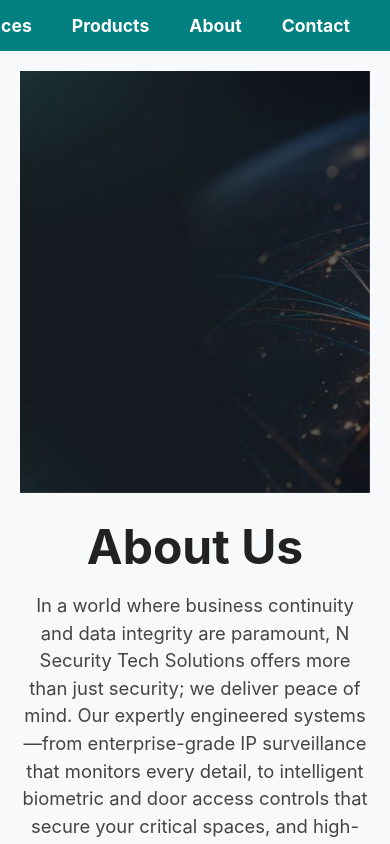
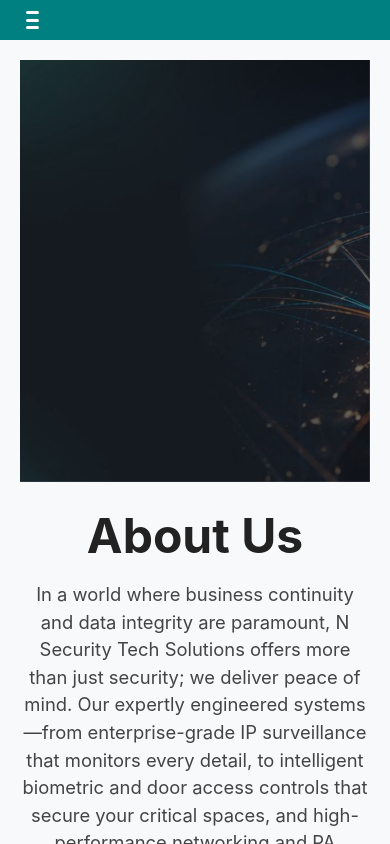
Before and after one commit to nvsecuretechsolutions/nvtech, a React (Create React App) app: page /nvtech/about in a window 390 px wide. Built offline with nearby package versions, Linux system fonts and the light colour scheme.

Commit message:
Updated css in few files

```diff
--- a/src/components/Header.jsx
+++ b/src/components/Header.jsx
@@ -1,16 +1,33 @@
-import React from 'react';
+import React, { useState } from 'react';
 import { Link } from 'react-router-dom';
 import '../styles/Header.css';
 
 const Header = () => {
+  const [menuOpen, setMenuOpen] = useState(false);
+
+  // Helper to close menu after navigation
+  const closeMenu = () => setMenuOpen(false);
+
   return (
     <header className="main-header">
-      <nav className="nav-links">
-        <Link to="/" className="nav-link">Home</Link>
-        <Link to="/services" className="nav-link">Services</Link>
-        <Link to="/products" className="nav-link">Products</Link>
-        <Link to="/about" className="nav-link">About</Link>
-        <Link to="/contact" className="nav-link">Contact</Link>
+      {/* Hamburger menu button (only visible on mobile) */}
+      <button
+        className="menu-toggle"
+        onClick={() => setMenuOpen(!menuOpen)}
+        aria-label="Toggle navigation"
+      >
+        <span className="bar"></span>
+        <span className="bar"></span>
+        <span className="bar"></span>
+      </button>
+
+      {/* Navigation links */}
+      <nav className={`nav-links ${menuOpen ? 'open' : ''}`}>
+        <Link to="/" className="nav-link" onClick={closeMenu}>Home</Link>
+        <Link to="/services" className="nav-link" onClick={closeMenu}>Services</Link>
+        <Link to="/products" className="nav-link" onClick={closeMenu}>Products</Link>
+        <Link to="/about" className="nav-link" onClick={closeMenu}>About</Link>
+        <Link to="/contact" className="nav-link" onClick={closeMenu}>Contact</Link>
       </nav>
     </header>
   );
--- a/src/styles/Footer.css
+++ b/src/styles/Footer.css
@@ -4,6 +4,7 @@
   display: flex;
   justify-content: space-around; /* evenly space all sections */
   align-items: flex-start; /* align items at the top */
+  flex-wrap: wrap; /* allow wrapping if needed */
 }
 
 .footer-links,
@@ -20,7 +21,7 @@
 .footer-title {
   font-size: 20px;
   font-weight: bold;
-  color: white; /* title stays white on teal background */
+  color: white;
   margin-bottom: 10px;
 }
 
@@ -36,14 +37,14 @@
 
 .footer-links ul li a,
 .footer-address a {
-  color: white; /* links and address are white by default */
+  color: white;
   text-decoration: none;
   transition: color 0.3s ease;
 }
 
 .footer-links ul li a:hover,
 .footer-address a:hover {
-  color: lightblue; /* hover effect */
+  color: lightblue;
 }
 
 .footer-address {
@@ -52,7 +53,7 @@
 
 .social-icons {
   display: flex;
-  gap: 10px; /* equal spacing between icons */
+  gap: 10px;
   margin-right: 100px;
 }
 
@@ -67,13 +68,50 @@
 }
 
 .footer-address .social-icons {
-  margin-top: 10px; /* spacing between address and icons */
+  margin-top: 10px;
 }
 
-.footer-address{
+.footer-address {
   margin-right: 150px;
 }
 
 .footer-address a {
-  white-space: nowrap;   /* keeps text on one line */
+  white-space: nowrap;
 }
+
+/* Mobile responsiveness */
+@media (max-width: 768px) {
+  .footer {
+    flex-direction: column; /* stack sections vertically */
+    align-items: center;    /* center content */
+    text-align: center;
+    padding: 20px;
+  }
+
+  .footer-links,
+  .footer-address,
+  .social-icons {
+    flex: none;       /* remove equal width */
+    margin: 10px 0;   /* spacing between sections */
+    text-align: center;
+  }
+
+  .footer-links {
+    margin-left: 0;   /* remove desktop left margin */
+  }
+
+  .social-icons {
+    margin-right: 0;  /* remove desktop right margin */
+    justify-content: center;
+    margin-top: 20px; /* <-- extra space above icons */
+  }
+
+  .footer-address {
+    margin-right: 0;  /* remove desktop right margin */
+    margin-bottom: 20px; /* <-- extra space below address */
+  }
+
+  .footer-address a {
+    white-space: normal; /* allow wrapping on small screens */
+  }
+}
--- a/src/styles/Header.css
+++ b/src/styles/Header.css
@@ -1,23 +1,82 @@
-
 .main-header {
   background-color: teal;
   padding: 15px 40px;
   display: flex;
-  justify-content: flex-end;           /* 🔧 align to right */
+  justify-content: flex-end;
+  align-items: center;
+  position: relative;
 }
 
 .nav-links {
   display: flex;
-  gap: 40px;                            /* 🔧 equal spacing */
+  gap: 40px;
 }
 
 .nav-link {
-  color: white;                         /* 🔧 white text */
-  text-decoration: none;                /* 🔧 no underline */
+  color: white;
+  text-decoration: none;
   font-size: 1.1rem;
   font-weight: bold;
 }
 
 .nav-link:hover {
-  color: lightblue;                     /* Optional: hover effect */
+  color: lightblue;
 }
+
+.menu-toggle {
+  display: none;
+  flex-direction: column;
+  justify-content: space-between;
+  width: 25px;
+  height: 20px;
+  background: none;
+  border: none;
+  cursor: pointer;
+}
+
+.menu-toggle .bar {
+  height: 3px;
+  width: 100%;
+  background-color: white;
+  border-radius: 2px;
+}
+
+@media (max-width: 768px) {
+  .main-header {
+    justify-content: flex-start;
+    padding: 10px 20px;
+  }
+
+  .menu-toggle {
+    display: flex;
+  }
+
+  .nav-links {
+    position: absolute;
+    top: 60px;
+    left: 0;
+    background-color: teal;
+    flex-direction: column;
+    align-items: flex-start;
+    gap: 20px;
+    padding: 15px;
+    width: 200px;
+
+    /* Hidden by default */
+    transform: translateX(-100%);
+    opacity: 0;
+    pointer-events: none;
+
+    /* Smooth transition */
+    transition: transform 0.3s ease, opacity 0.3s ease;
+
+    /* Ensure menu is above other content */
+    z-index: 1000;
+  }
+
+  .nav-links.open {
+    transform: translateX(0);
+    opacity: 1;
+    pointer-events: auto;
+  }
+}
--- a/src/styles/HomePage.css
+++ b/src/styles/HomePage.css
@@ -82,3 +82,28 @@
   color: #ffffff; /* keep title white */
   text-align: center; /* center the title */
 }
+
+/* Mobile view adjustments */
+@media (max-width: 768px) {
+  .icon-row {
+    flex-wrap: wrap;            /* Allow icons to wrap to next line */
+    justify-content: center;    /* Center icons on smaller screens */
+    gap: 15px;                  /* Slightly smaller gap */
+  }
+
+  .icon-item {
+    flex: 0 1 45%;              /* Each icon takes ~45% width */
+    max-width: none;            /* Remove fixed max-width */
+  }
+
+  .custom-icon {
+    width: 56px;                /* Slightly smaller icons */
+    height: 56px;
+  }
+
+  .icon-label {
+    font-size: 0.9rem;          /* Slightly smaller text */
+    word-wrap: break-word;      /* Ensure long labels break nicely */
+    text-align: center;
+  }
+}
```
